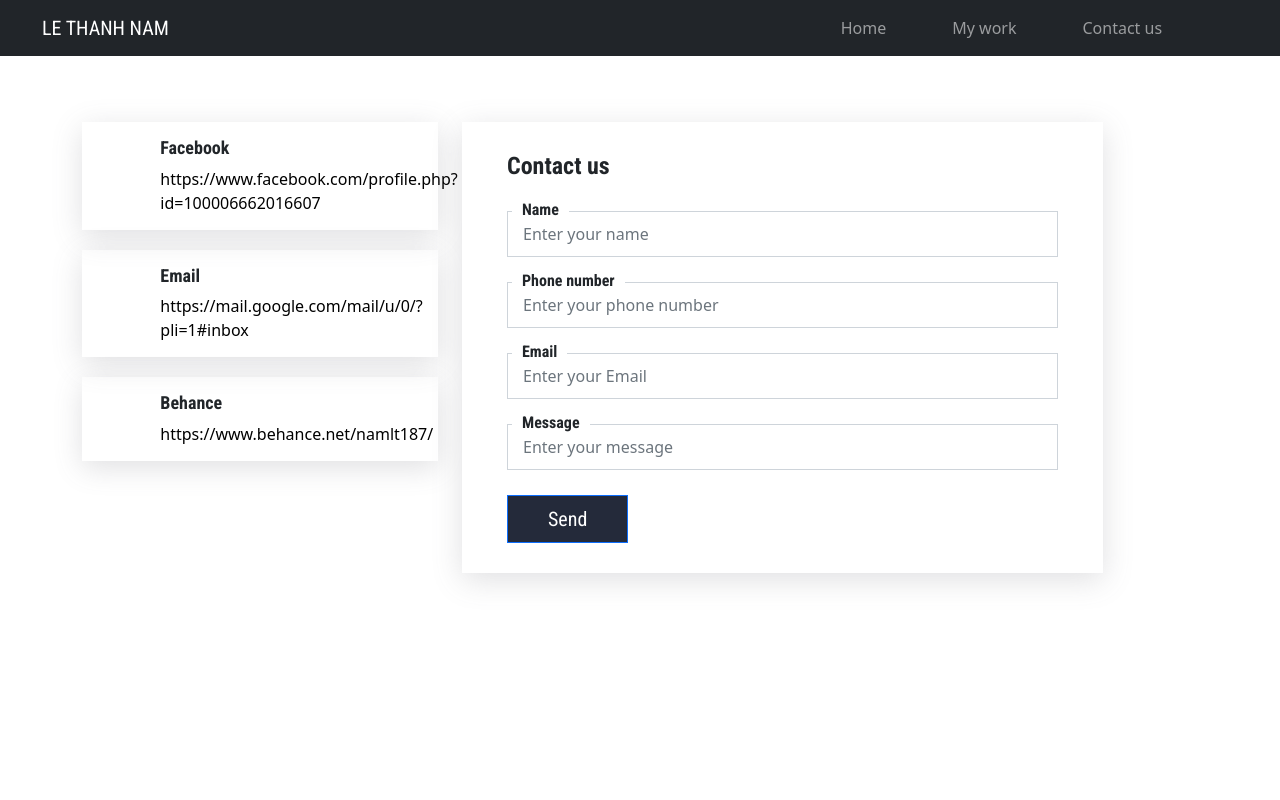
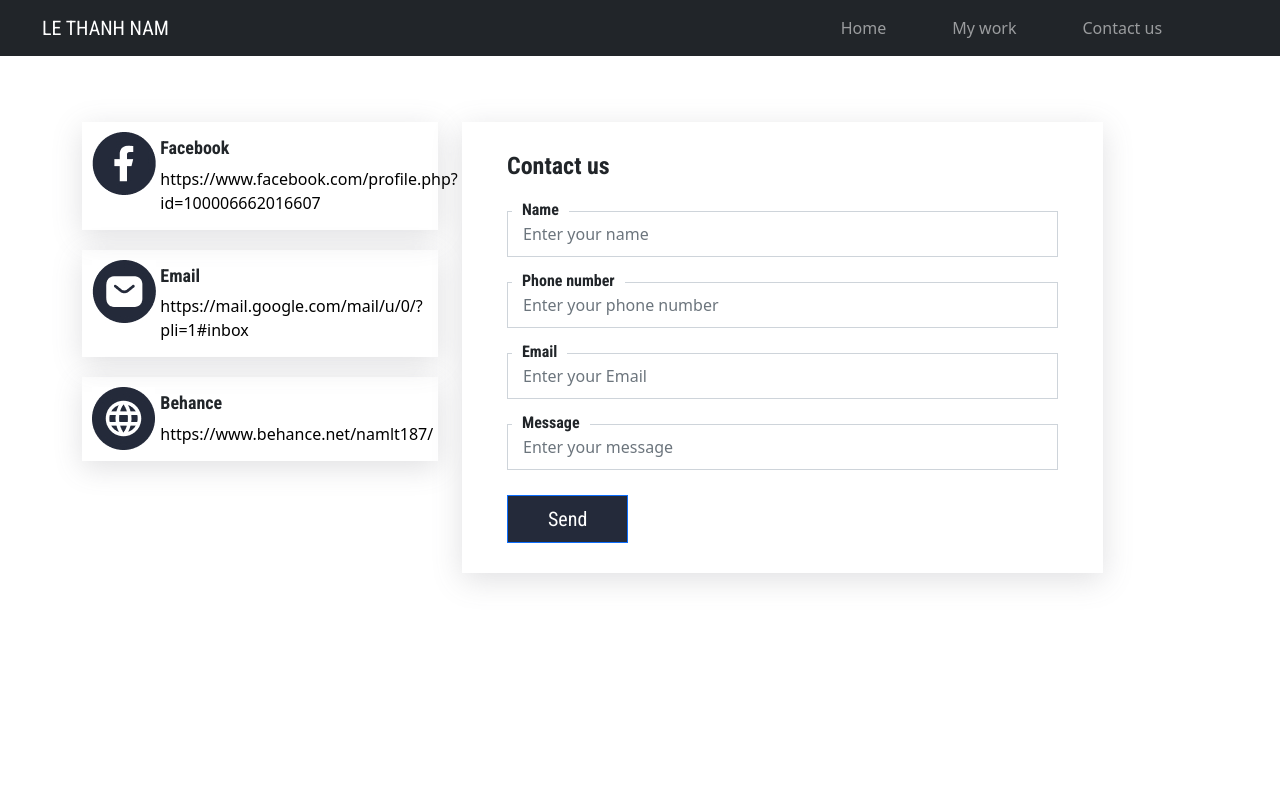
Before and after one commit to namlthe140114/namlthe140114-Assignment1.github.io, a plain HTML site: page Contact us.html in a window 1280 px wide. Shown: the top 800 px of the page. Drawn offline with nearby package versions, Linux system fonts and the light colour scheme.

Commit message:
Update Contact us.html

```diff
--- a/Contact us.html
+++ b/Contact us.html
@@ -95,14 +95,14 @@ font-family: 'Roboto Condensed', sans-serif;
 
 <nav class="navbar navbar-expand-sm navbar-dark bg-dark fixed-top">
   <div class="container-fluid">
-    <a class="navbar-brand" href="Home page.html" style="font-family: 'Roboto Condensed', sans-serif; padding-left: 30px;">LE THANH NAM</a>
+    <a class="navbar-brand" href="index.html" style="font-family: 'Roboto Condensed', sans-serif; padding-left: 30px;">LE THANH NAM</a>
     <button class="navbar-toggler" type="button" data-bs-toggle="collapse" data-bs-target="#mynavbar">
       <span class="navbar-toggler-icon"></span>
     </button>
     <div class="collapse navbar-collapse" id="mynavbar">
       <ul class="navbar-nav mx-auto">
         <li class="nav-item" style="margin-left: 500px;">
-          <a class="nav-link" href="Home page.html" style="margin-left: 50px;">Home</a>
+          <a class="nav-link" href="index.html" style="margin-left: 50px;">Home</a>
         </li>
         <li class="nav-item">
           <a class="nav-link" href="My work.html" style="margin-left: 50px;">My work</a>
@@ -127,7 +127,7 @@ font-family: 'Roboto Condensed', sans-serif;
                             <div class="row">
                                 <div class="col-md-2">
                                     <a href="https://www.facebook.com/profile.php?id=100006662016607" target="_blank">
-                                    <img src="Group 885.jpg" alt="" srcset="">
+                                    <img src="image/Group 885.jpg" alt="" srcset="">
                                     </a>
                                 </div>
                                 <div class="col-md-10">
@@ -145,7 +145,7 @@ font-family: 'Roboto Condensed', sans-serif;
                             <div class="row">
                                 <div class="col-md-2">
                                     <a href="namdt187@gmail.com" target="_blank">
-                                    <img src="Group 886.jpg" alt="" srcset="">
+                                    <img src="image/Group 886.jpg" alt="" srcset="">
                                     </a>
                                 </div>
                                 <div class="col-md-10">
@@ -163,7 +163,7 @@ font-family: 'Roboto Condensed', sans-serif;
                             <div class="row">
                                 <div class="col-md-2">
                                     <a href="https://www.behance.net/namlt187" target="_blank">
-                                    <img src="Group 887.jpg" alt="" srcset="">
+                                    <img src="image/Group 887.jpg" alt="" srcset="">
                                     </a>
                                 </div>
                                 <div class="col-md-10">
```
